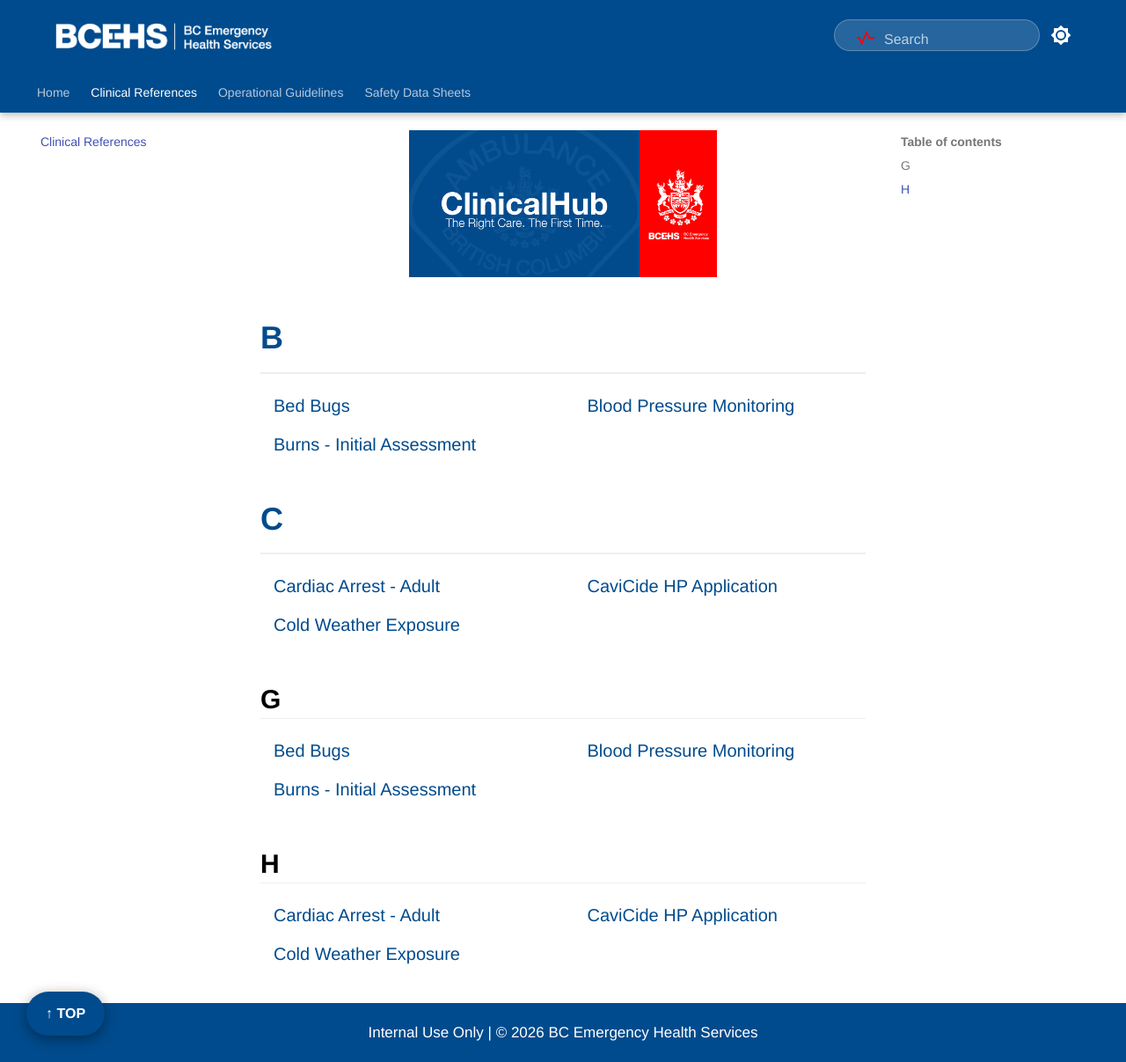
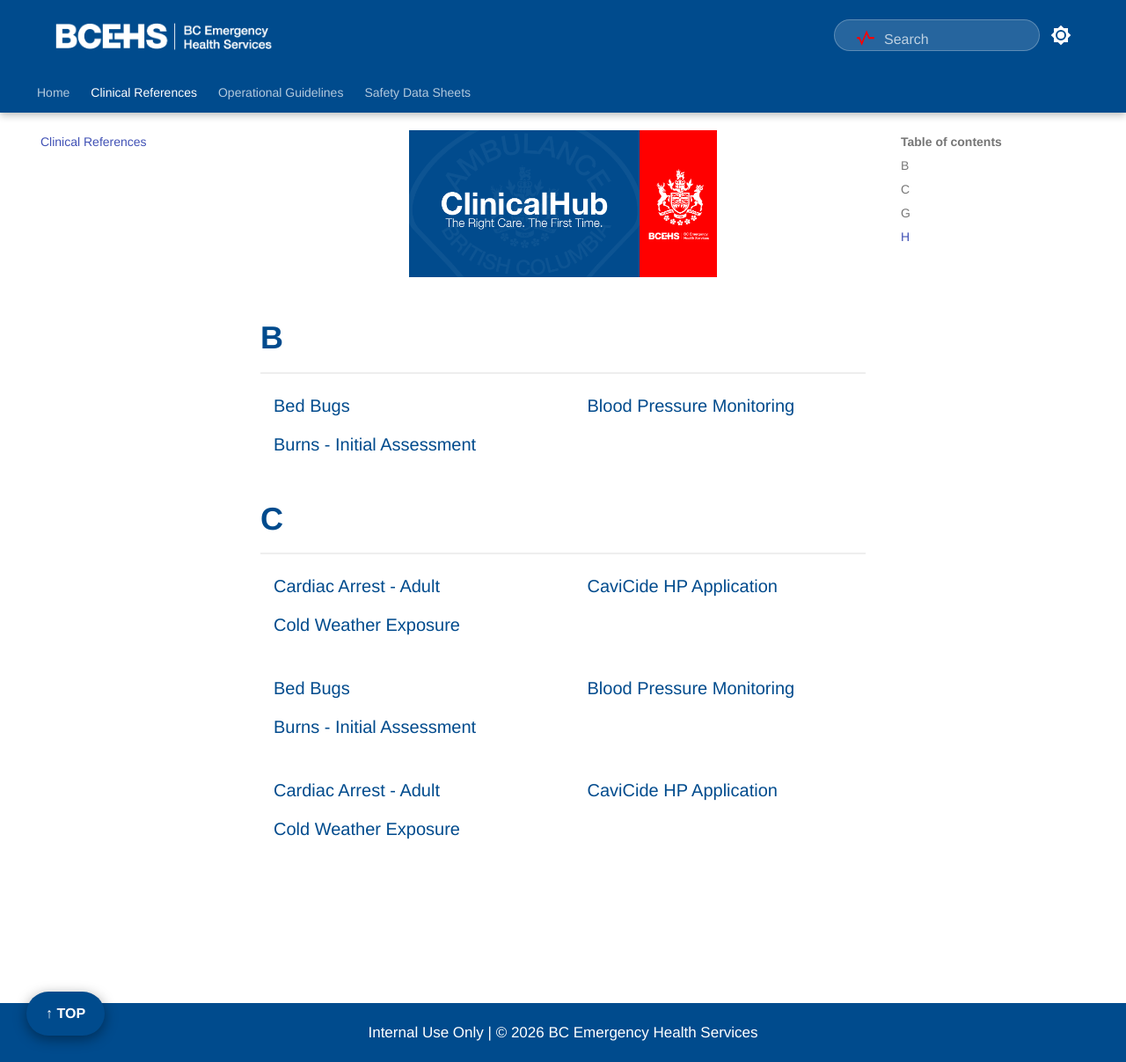
Before and after one commit to bcehsclinicalhub/TangoBot, an MkDocs documentation site: the page built from docs/clinical/index.md, in a window 1280 px wide and 1207 px high. Shown: the whole window at 88% size. Built offline with MkDocs 1.6.1 and Material for MkDocs 9.7.7, drawn with Linux system fonts in a browser that asks for light colours.

Commit message:
UI: Restored ToC using hidden headers

```diff
--- a/docs/clinical/index.md
+++ b/docs/clinical/index.md
@@ -3,6 +3,7 @@
   <h1 style="margin-top: 10px;">💉 Clinical References</h1>
 </div>
 
+## B { #B }
 <div class="index-section-header">B</div>
 <div class="index-grid">
     <a href="bed-bugs-procedure/">Bed Bugs</a>
@@ -10,6 +11,7 @@
     <a href="burns/">Burns - Initial Assessment</a>
 </div>
 
+## C { #C }
 <div class="index-section-header">C</div>
 <div class="index-grid">
     <a href="cardiac-arrest/">Cardiac Arrest - Adult</a>
@@ -17,14 +19,14 @@
     <a href="cold-exposure/">Cold Weather Exposure</a>
 </div>
 
-## **G**
+## **G** { #G }
 <div class="index-grid">
     <a href="../bed-bugs-procedure/">Bed Bugs</a>
     <a href="../bp-monitoring/">Blood Pressure Monitoring</a>
     <a href="../burns/">Burns - Initial Assessment</a>
 </div>
 
-## **H**
+## **H** { #H }
 <div class="index-grid">
     <a href="../cardiac-arrest/">Cardiac Arrest - Adult</a>
     <a href="../cavicide-sds/">CaviCide HP Application</a>
--- a/docs/stylesheets/extra.css
+++ b/docs/stylesheets/extra.css
@@ -150,6 +150,30 @@
 .back-to-top:hover {
     background-color: #D32F2F !important;
     transform: translateY(-3px)
+}
 
+/* --- TOC GHOST HEADER FIX --- */
+/* This hides the standard ## B headers so they don't clutter the page,
+   but keeps them in the code for the Table of Contents to find. */
+.md-typeset h2 {
+    position: absolute !important;
+    width: 1px !important;
+    height: 1px !important;
+    padding: 0 !important;
+    margin: -1px !important;
+    overflow: hidden !important;
+    clip: rect(0, 0, 0, 0) !important;
+    white-space: nowrap !important;
+    border: 0 !important;
+}
 
+/* This keeps your blue category letters looking sharp */
+.index-section-header {
+    display: block !important;
+    font-size: 1.8rem !important;
+    font-weight: 800 !important;
+    color: #004B8D !important;
+    border-bottom: 2px solid #eee;
+    margin-top: 40px !important;
+    padding-bottom: 10px !important;
 }
```
Also changed, not shown: docs/index.md (+1 -1 lines).
